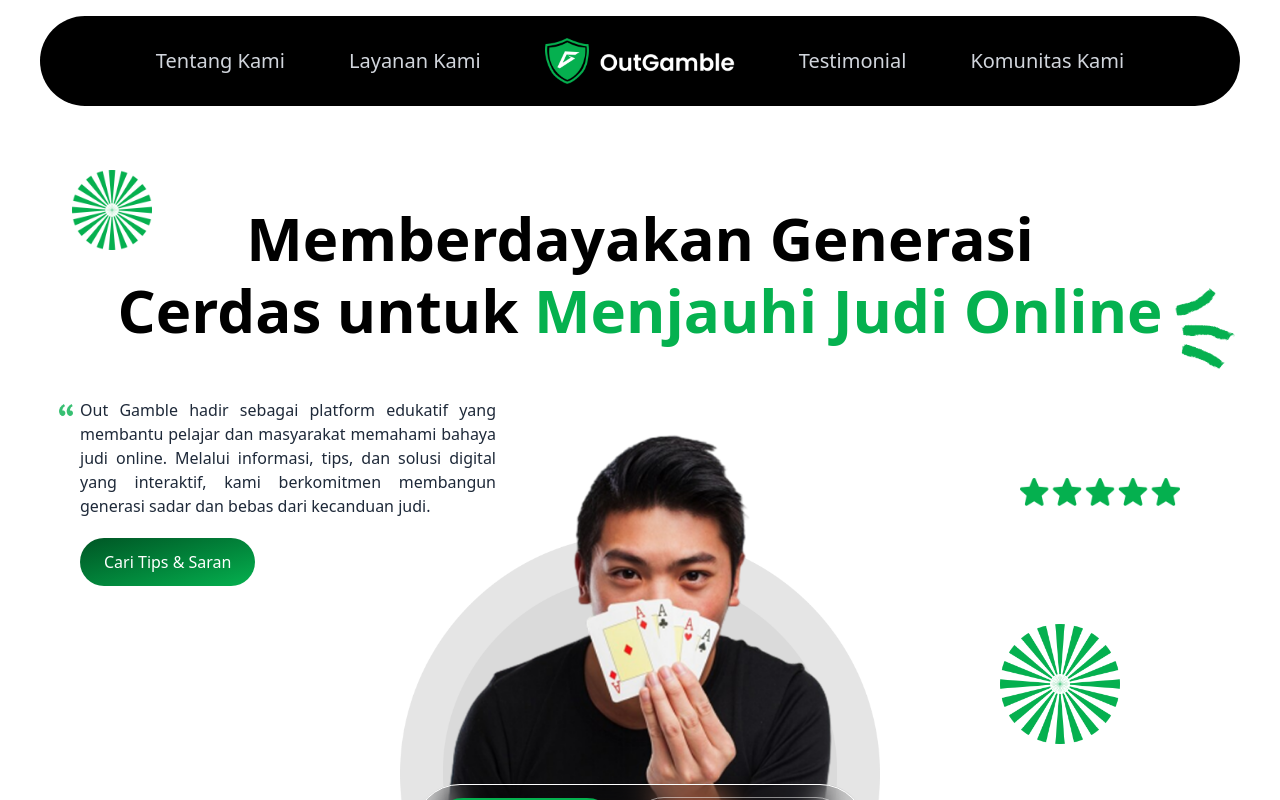
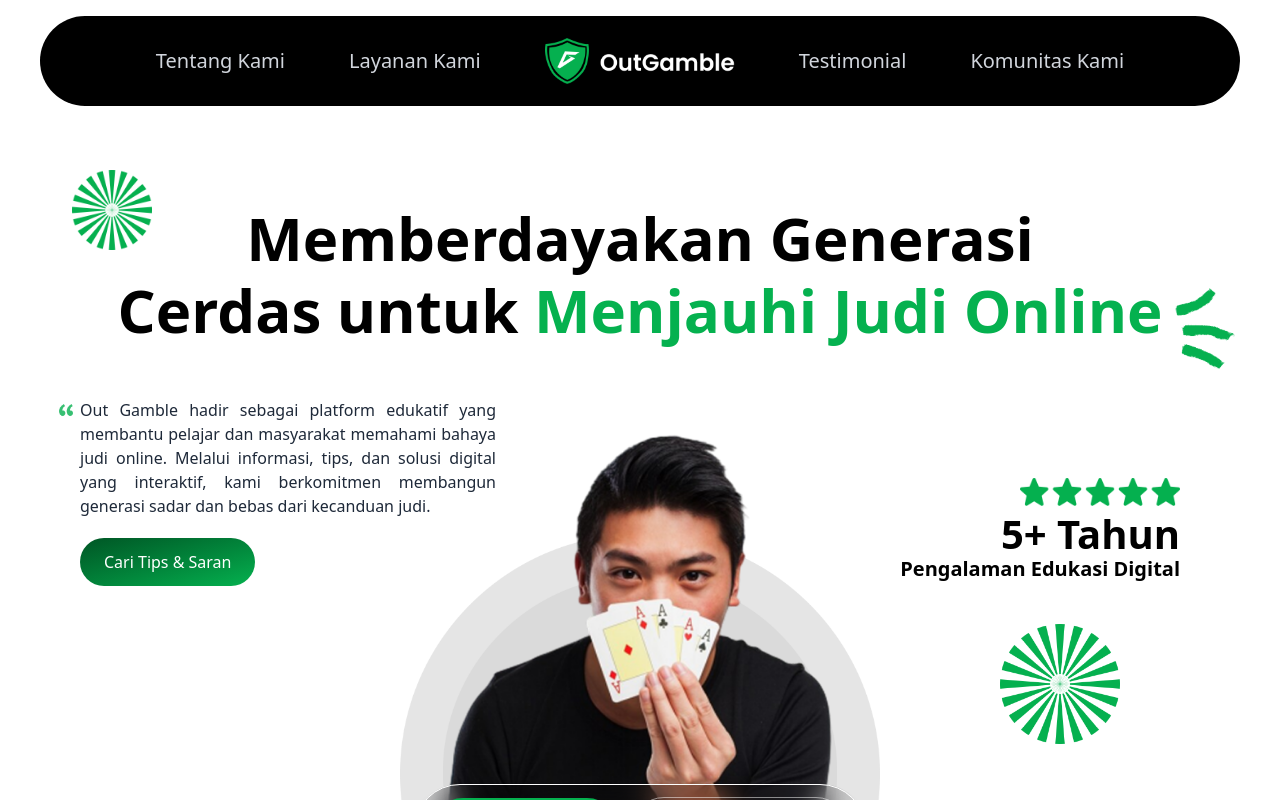
Before and after one commit to HidayahMF/OutGamble, a React (Vite) app in the folder frontend/: page / in a window 1280 px wide. Shown: the top 800 px of the page. Built offline with nearby package versions, Linux system fonts and the light colour scheme.

Commit message:
update Home

```diff
--- a/frontend/src/sections/Home.jsx
+++ b/frontend/src/sections/Home.jsx
@@ -17,7 +17,6 @@ import Berita from "./Berita.jsx";
 import Statistik from "./Statistik.jsx";
 import EducationVid from "./EducationVid.jsx";
 import Pertanyaan from "./Pertanyaan.jsx";
-
 
 const Home = () => {
   return (
@@ -65,10 +64,10 @@ const Home = () => {
 
           <div className="flex flex-col items-center md:items-end mr-0 md:mr-5 mt-8 md:mt-20 text-center md:text-right">
             <img src={bintang5} alt="bintang" className="w-28 md:w-40 mb-2" />
-            <p className="font-bold text-2xl md:text-[40px] leading-none">
+            <p className="font-bold text-black text-2xl md:text-[40px] leading-none">
               5+ Tahun
             </p>
-            <p className="font-semibold text-base md:text-[20px]">
+            <p className="font-semibold text-black text-base md:text-[20px]">
               Pengalaman Edukasi Digital
             </p>
           </div>
```
